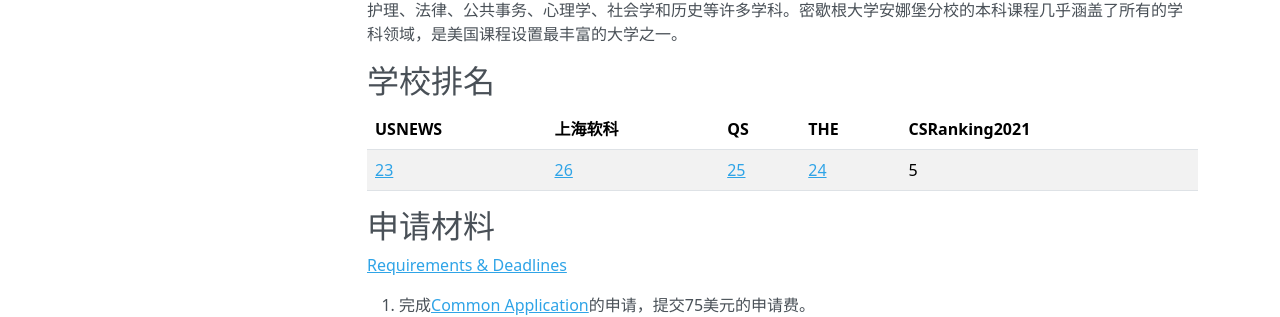
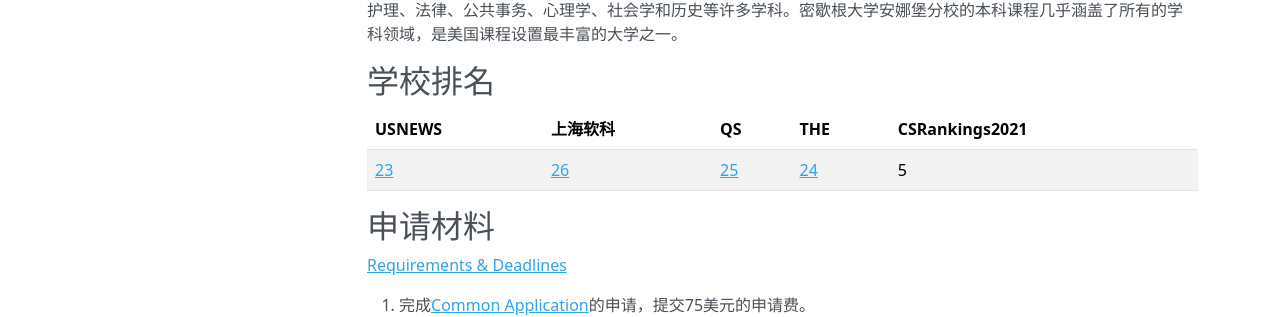
Before and after one commit to SihanXU/TransferWiki, an MkDocs documentation site: the page built from docs/schools/umich.md, in a window 1280 px wide and 900 px high. Shown: the part 392-709 px from the top of the window. Built offline with MkDocs 1.6.1, drawn with Linux system fonts in a browser that asks for light colours; nearby versions of some CDN libraries.

Commit message:
Update umich.md

```diff
--- a/docs/schools/umich.md
+++ b/docs/schools/umich.md
@@ -6,7 +6,7 @@
 
 ## 学校排名
 
-| USNEWS | 上海软科 | QS | THE | CSRanking2021 |
+| USNEWS | 上海软科 | QS | THE | CSRankings2021 |
 | --- | --- | --- | --- | ---|
 | [23](https://www.usnews.com/best-colleges/university-of-michigan-ann-arbor-9092) | [26](https://www.shanghairanking.com/institution/university-of-michigan-ann-arbor) | [25](https://www.topuniversities.com/universities/university-michigan-ann-arbor) | [24](https://www.timeshighereducation.com/world-university-rankings/university-michigan-ann-arbor) | 5 |
 
```
